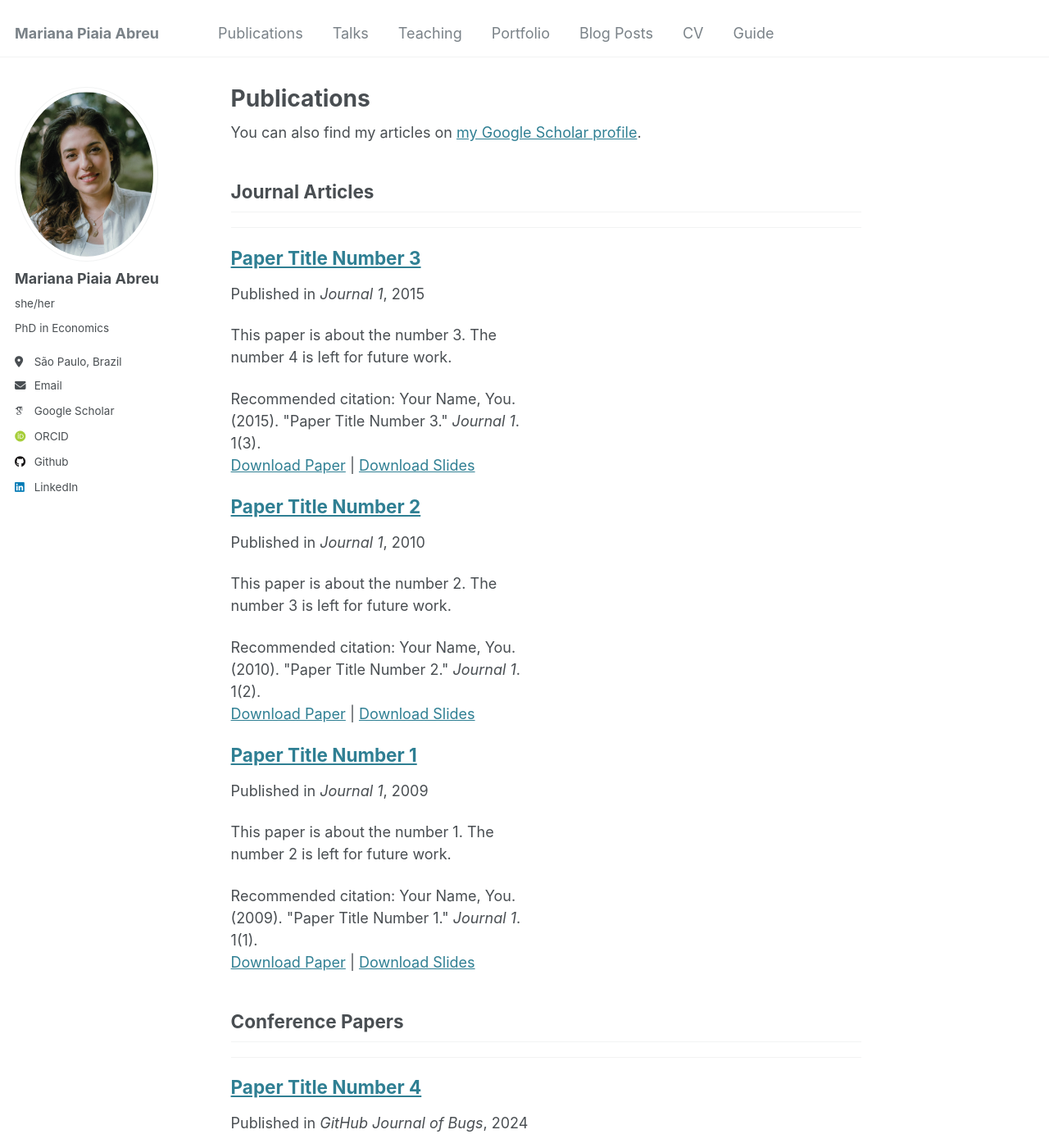
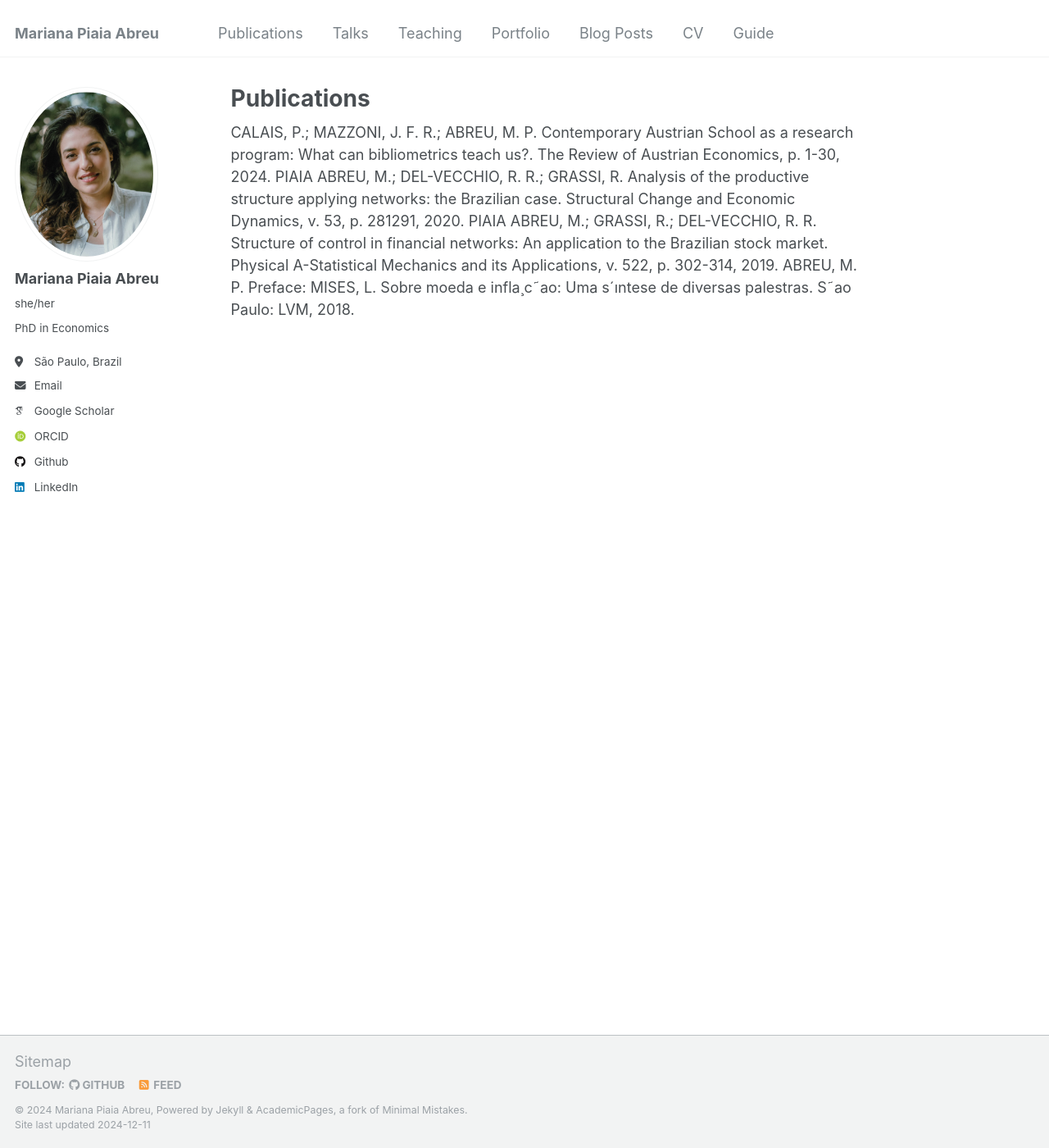
Before and after one commit to piaiaabreu/piaiaabreu.github.io, a Jekyll site: the page built from _pages/publications.html, in a window 1280 px wide and 1400 px high. Shown: the whole window at 82% size. Built offline with Jekyll 4.4.1, drawn with Linux system fonts in a browser that asks for light colours; some web fonts are replaced; some of the changed text lies outside the part shown.

Commit message:
Update publications.html

```diff
--- a/_pages/publications.html
+++ b/_pages/publications.html
@@ -7,29 +7,10 @@ redirect_from:
   - /publications.html
 ---
 
-{% if site.author.googlescholar %}
-  <div class="wordwrap">You can also find my articles on <a href="{{site.author.googlescholar}}">my Google Scholar profile</a>.</div>
-{% endif %}
-
-{% include base_path %}
-
-<!-- New style rendering if publication categories are defined -->
-{% if site.publication_category %}
-  {% for category in site.publication_category  %}
-    {% assign title_shown = false %}
-    {% for post in site.publications reversed %}
-      {% if post.category != category[0] %}
-        {% continue %}
-      {% endif %}
-      {% unless title_shown %}
-        <h2>{{ category[1].title }}</h2><hr />
-        {% assign title_shown = true %}
-      {% endunless %}
-      {% include archive-single.html %}
-    {% endfor %}
-  {% endfor %}
-{% else %}
-  {% for post in site.publications reversed %}
-    {% include archive-single.html %}
-  {% endfor %}
-{% endif %}
+CALAIS, P.; MAZZONI, J. F. R.; ABREU, M. P. Contemporary Austrian School as a research program: What can
+bibliometrics teach us?. The Review of Austrian Economics, p. 1-30, 2024. PIAIA ABREU, M.; DEL-VECCHIO, R. R.;
+GRASSI, R. Analysis of the productive structure applying networks: the Brazilian case. Structural Change and Economic
+Dynamics, v. 53, p. 281291, 2020. PIAIA ABREU, M.; GRASSI, R.; DEL-VECCHIO, R. R. Structure of control in
+financial networks: An application to the Brazilian stock market. Physical A-Statistical Mechanics and its Applications, v.
+522, p. 302-314, 2019. ABREU, M. P. Preface: MISES, L. Sobre moeda e infla¸c˜ao: Uma s´ıntese de diversas palestras. S˜ao
+Paulo: LVM, 2018.
```
